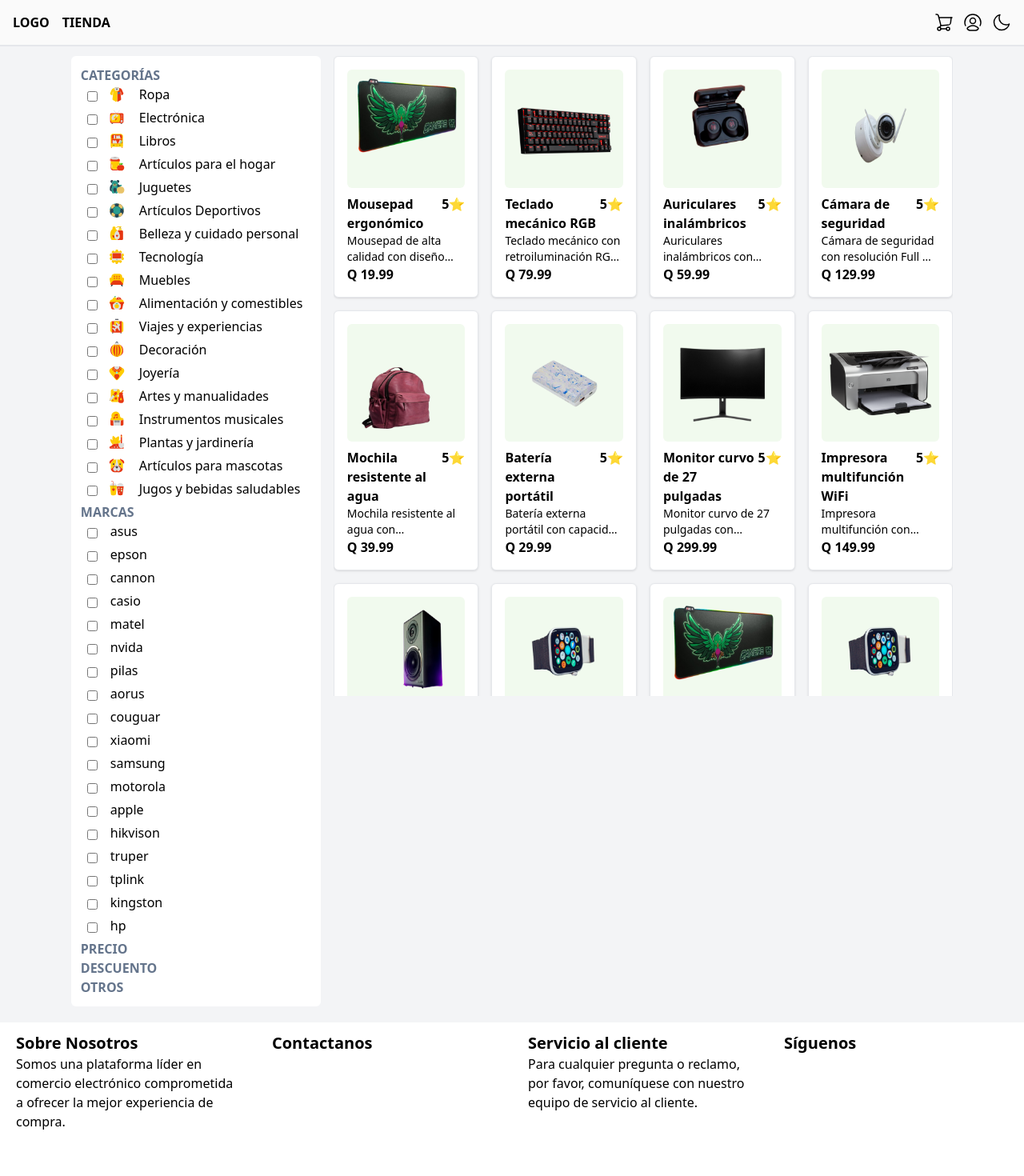
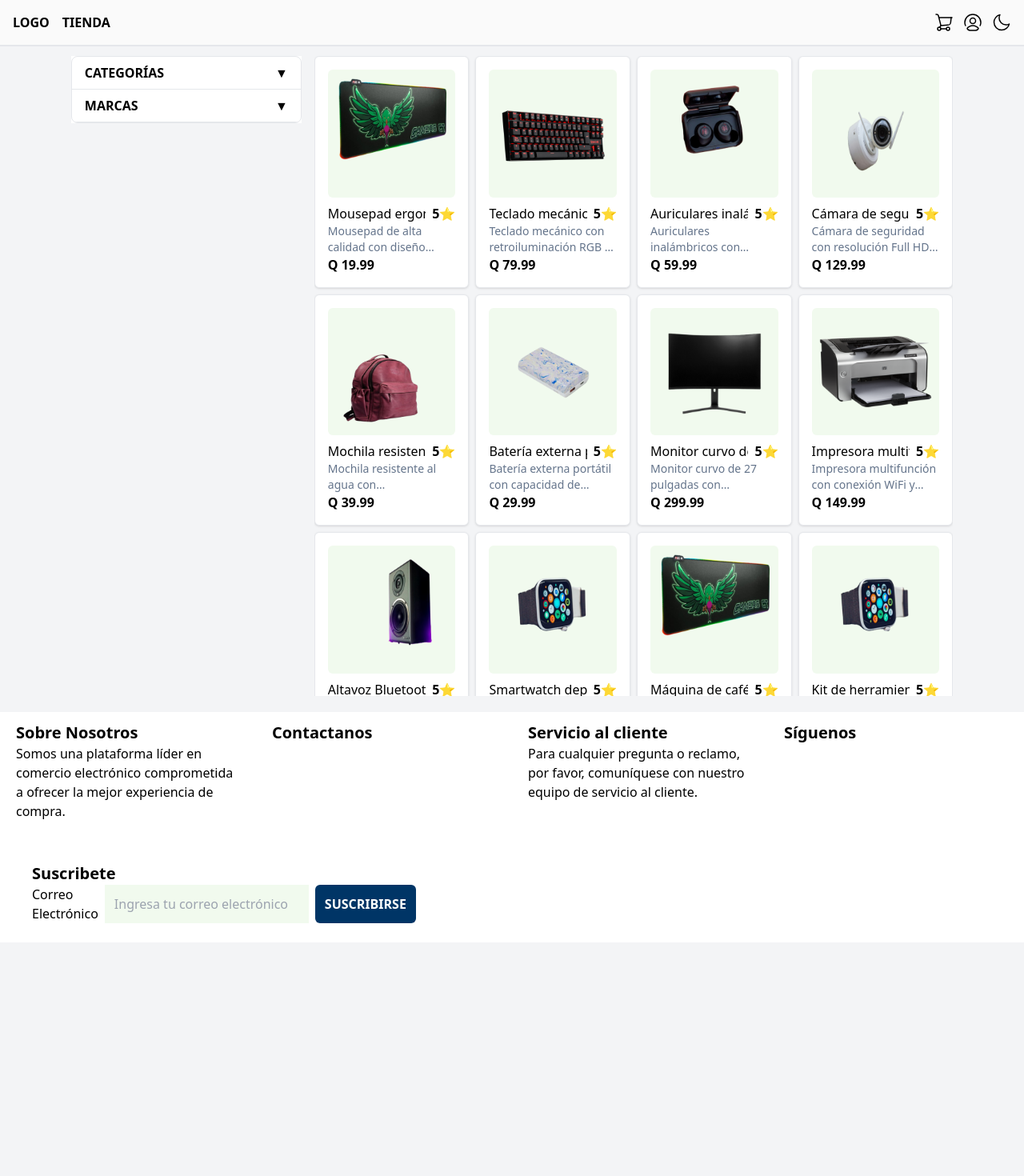
Before and after one commit to BladimirT/react-e, a React (Vite) app: page /store in a window 1280 px wide. Shown: the top 1470 px of the page at 80% size. After the commit the page ends 1178 px from the top, so only its background shows below. Built offline with nearby package versions, Linux system fonts and the light colour scheme.

Commit message:
Implementacion de accordeon: implemente la funcionalidad de acordeon en la secciones de filtrado

```diff
--- /dev/null
+++ b/src/components/Accordion.jsx
@@ -0,0 +1,34 @@
+import { useState } from "react";
+
+// Componente de elemento de acordeón
+const AccordionItem = ({ title, children }) => {
+    const [isOpen, setIsOpen] = useState(false);
+
+    return (
+        <div className="border-b">
+            <button
+                className={`w-full py-2 px-4 flex justify-between items-center text-left focus:outline-none font-bold uppercase`}
+                onClick={() => setIsOpen(!isOpen)}
+            >
+                <span>{title}</span>
+                <span className="ml-2">{isOpen ? "▲" : "▼"}</span>
+            </button>
+            {isOpen && <div className="p-4">{children}</div>}
+        </div>
+    );
+};
+
+// Componente de acordeón principal
+const Accordion = ({ items }) => {
+    return (
+        <div className="border rounded-lg overflow-hidden">
+            {items.map((item, index) => (
+                <AccordionItem key={index} title={item.title}>
+                    {item.content}
+                </AccordionItem>
+            ))}
+        </div>
+    );
+};
+
+export default Accordion;
--- a/src/components/FilterProducts.jsx
+++ b/src/components/FilterProducts.jsx
@@ -1,4 +1,5 @@
 import useEcommerce from "../hook/useEcommerce";
+import Accordion from "../components/Accordion"
 import Brands from "./Brands";
 import Categories from "./Categories";
 
@@ -6,38 +7,33 @@ export default function FilterProducts() {
     const { categorias, marcas, selectedCategories, selectedBrands, handleCategoryChange, handleBrandChange } = useEcommerce();
 
     return (
-        <div className="md:w-72">
-            <div>
-                <h2 className="font-bold uppercase text-slate-500">categorías</h2>
-                {categorias.map(categoria => (
+        <div className="md:w-72 bg-white">
+            <Accordion
+                items={[
+                    {
+                        title: "Categorías",
+                        content: categorias.map(categoria => (
                             <Categories
                                 key={categoria.id}
                                 categoria={categoria}
                                 selected={selectedCategories.includes(categoria.id)}
                                 onChange={handleCategoryChange}
                             />
-                ))}
-            </div>
-            <div>
-                <h2 className="font-bold uppercase text-slate-500">marcas</h2>
-                {marcas.map(marca => (
+                        ))
+                    },
+                    {
+                        title: "Marcas",
+                        content: marcas.map(marca => (
                             <Brands
                                 key={marca.id}
                                 marca={marca}
                                 selected={selectedBrands.includes(marca.id)}
                                 onChange={handleBrandChange}
                             />
-                ))}
-            </div>
-            <div>
-                <h2 className="font-bold uppercase text-slate-500">precio</h2>
-            </div>
-            <div>
-                <h2 className="font-bold uppercase text-slate-500">descuento</h2>
-            </div>
-            <div>
-                <h2 className="font-bold uppercase text-slate-500">otros</h2>
-            </div>
+                        ))
+                    },
+                ]}
+            />
         </div>
     );
 }
--- a/src/components/Products.jsx
+++ b/src/components/Products.jsx
@@ -10,11 +10,15 @@ export default function Products({ producto }) {
                 src={`/img/products/${imagen}.png`}
                 alt="imagen ${nombre}"
                 className="w-full bg-honeydew p-2 rounded-md"
+                loading="lazy"
             />
 
             <div className="mt-2">
-                <h2 className="font-bold flex justify-between">{nombre} <span>{valoracion}⭐</span></h2>
-                <p className="text-sm line-clamp-2">{descripcion}</p>
+                <div className="flex justify-between gap-2">
+                    <h2 className="flex justify-between font-medium truncate">{nombre}</h2>
+                    <p className="font-bold">{valoracion}⭐</p>
+                </div>
+                <p className="text-sm line-clamp-2 text-slate-500">{descripcion}</p>
                 <p className="font-bold">{formatMoney(precio)}</p>
             </div>
 
--- a/src/layouts/StoreLayout.jsx
+++ b/src/layouts/StoreLayout.jsx
@@ -28,11 +28,11 @@ export default function StoreLayout() {
     }, [productos, selectedCategories, selectedBrands]);
 
     return (
-        <div className="md:flex gap-4 p-3">
-            <aside className="bg-white p-3 rounded-md">
+        <div className="flex flex-col md:flex-row  gap-4 p-3">
+            <aside className="">
                 <FilterProducts />
             </aside>
-            <main className="grid gap-4 grid-cols-1 md:grid-cols-3 xl:grid-cols-4 h-screen overflow-y-scroll">
+            <main className="grid gap-2 grid-cols-2 md:grid-cols-3 xl:grid-cols-4 h-screen overflow-y-scroll">
                 {filteredProducts.map(producto => (
                     <Products key={producto.id} producto={producto} />
                 ))}
```
Lines whose indentation alone changed are shown as unchanged.
